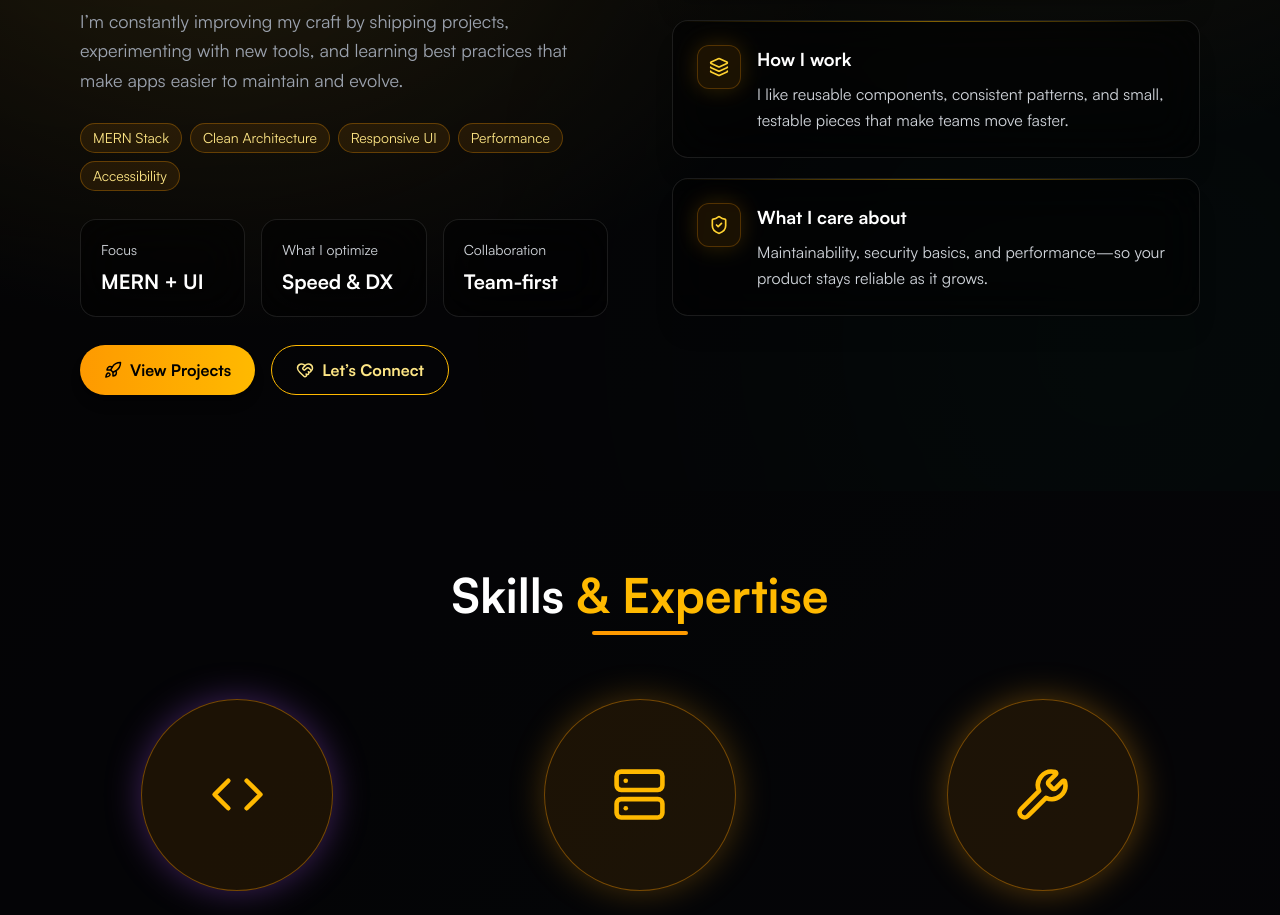
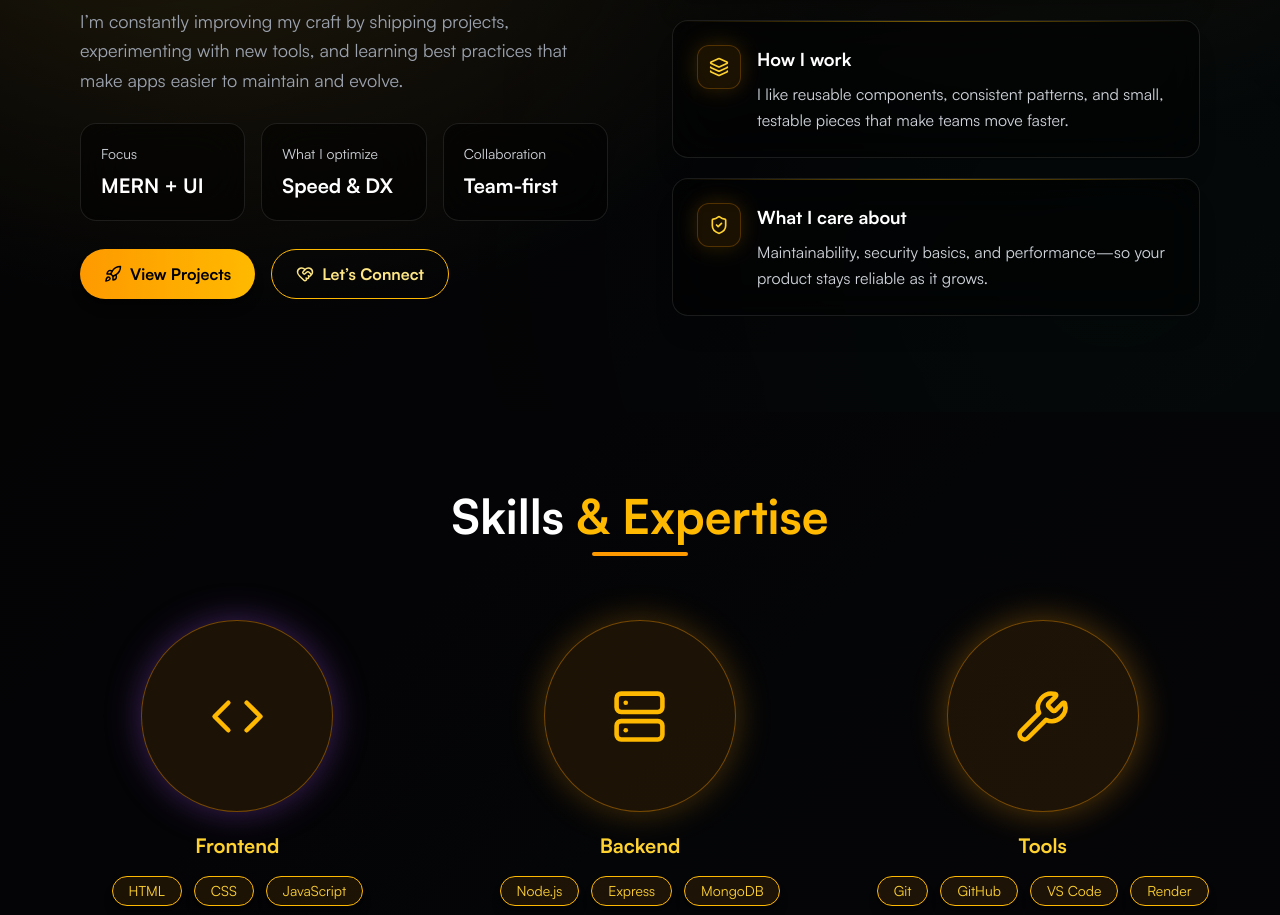
Before and after one commit to yohanis-Tasfa/my-portfolio, a React (Vite) app: page / in a window 1280 px wide. Shown: the part 1220-2135 px from the top of the page. Built offline with nearby package versions, Linux system fonts and the light colour scheme.

Commit message:
refactor About component: comment out highlights section for future use

```diff
--- a/src/components/About.jsx
+++ b/src/components/About.jsx
@@ -49,13 +49,13 @@
 }
 
 const About = () => {
-  const highlights = [
-    "MERN Stack",
-    "Clean Architecture",
-    "Responsive UI",
-    "Performance",
-    "Accessibility",
-  ];
+  // const highlights = [
+  //   "MERN Stack",
+  //   "Clean Architecture",
+  //   "Responsive UI",
+  //   "Performance",
+  //   "Accessibility",
+  // ];
 
   return (
     <section
@@ -108,7 +108,7 @@
             </p>
 
             {/* Highlights */}
-            <div className="flex flex-wrap gap-2">
+            {/* <div className="flex flex-wrap gap-2">
               {highlights.map((label) => (
                 <span
                   key={label}
@@ -117,7 +117,7 @@
                   {label}
                 </span>
               ))}
-            </div>
+            </div> */}
 
             {/* Stats */}
             <motion.dl
```
